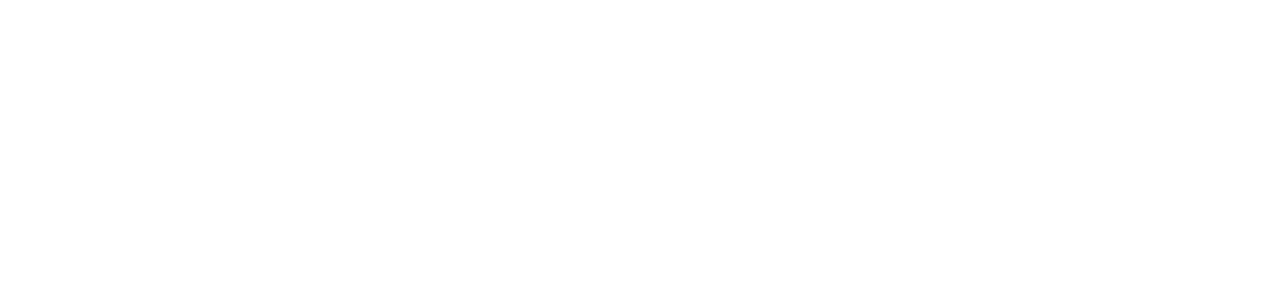
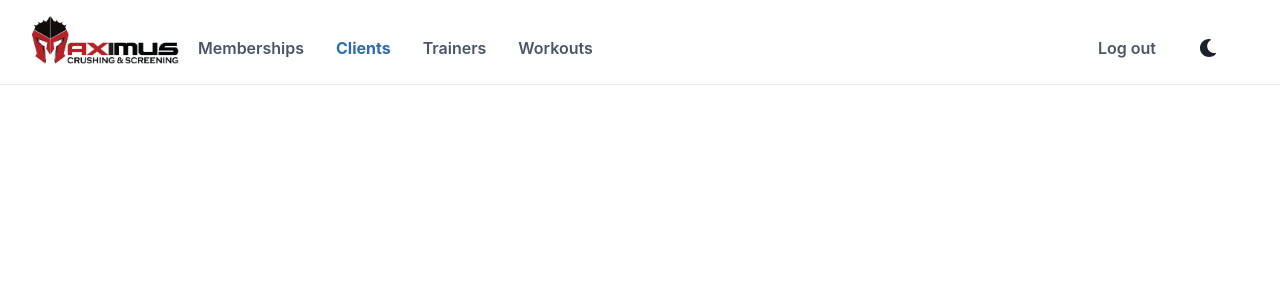
Before and after one commit to Al-x-R/gym_admin_client, a React (Create React App) app: page / in a window 1280 px wide. Before the commit this address had no page. Shown: the top 300 px of the page. Built offline with nearby package versions, Linux system fonts and the light colour scheme.

Commit message:
Added Dashboard

```diff
--- a/package.json
+++ b/package.json
@@ -3,6 +3,7 @@
   "version": "0.1.0",
   "private": true,
   "dependencies": {
+    "@chakra-ui/icons": "^1.1.7",
     "@chakra-ui/react": "^1.8.6",
     "@emotion/react": "^11.8.1",
     "@emotion/styled": "^11.8.1",
--- /dev/null
+++ b/src/components/Dashboard.tsx
@@ -0,0 +1,15 @@
+import React from 'react';
+import { Box } from '@chakra-ui/react';
+import { Sidebar } from './Sidebar/Sidebar';
+import Navbar from './Navbar/Navbar';
+
+const Dashboard = () => {
+  return (
+    <Box>
+      <Navbar />
+      <Sidebar />
+    </Box>
+  );
+};
+
+export default Dashboard;
--- a/src/router/index.tsx
+++ b/src/router/index.tsx
@@ -1,11 +1,13 @@
 import React from 'react';
 import { Routes, Route } from 'react-router-dom';
 import LoginForm from '../components/LoginForm/LoginForm';
+import Dashboard from '../components/Dashboard';
 
 export default () => {
   return (
       <Routes>
         <Route path="/login" element={<LoginForm/>} />
+        <Route path="/" element={<Dashboard/>} />
       </Routes>
   );
 }
```
Also changed, not shown: 1 other file (tests, documents, lock files or other folders).
